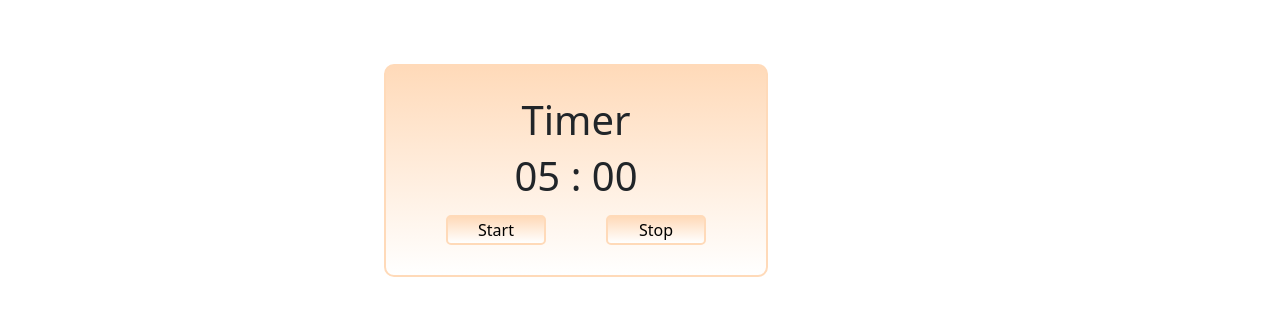
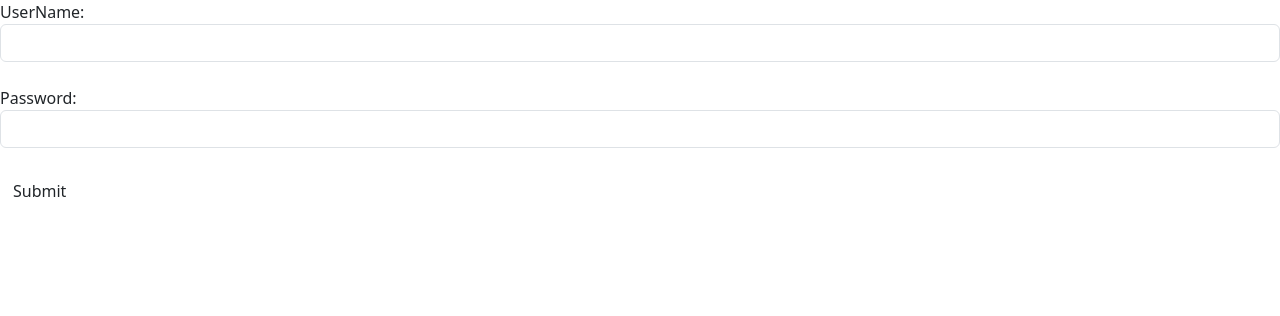
Before and after one commit to Jahnavi-dev/ReactFiles, a React (Create React App) app: page / in a window 1280 px wide. Shown: the top 316 px of the page. Built offline with nearby package versions, Linux system fonts and the light colour scheme.

Commit message:
useRef-Form

```diff
--- a/src/App.js
+++ b/src/App.js
@@ -1,5 +1,6 @@
 import React from "react"
-import TimerUSH from "./Components/functional/Hooks/useStateHooks/TimerUSH/timerUSH"
+import FormComp from "./Components/functional/Hooks/useRefHooks/Forms/form"
+
 
 
 
@@ -9,7 +10,7 @@ const App=()=>{
 
     return(
       <React.Fragment>
-          <TimerUSH/>
+        <FormComp/>
       </React.Fragment>
     )
 }
--- /dev/null
+++ b/src/Components/functional/Hooks/useRefHooks/Forms/form.js
@@ -0,0 +1,45 @@
+import React, { useRef, useState } from "react";
+
+const FormComp=()=>{
+    const UserNameRef=useRef(null)
+    const PasswordRef=useRef(null)
+
+    const [UserNameError, UpdateUserNameError]=useState(false)
+    const [PasswordError, UpdatePasswordError]=useState(false)
+
+    const SubmitAction=(event)=>{
+        event.preventDefault()
+        const UserName=UserNameRef.current.value
+        const Password=PasswordRef.current.value
+
+        if(UserName.length<=3){
+            UpdateUserNameError(true)
+        }else{UpdateUserNameError(false)}
+
+        if(Password.length<=3){
+            UpdatePasswordError(true)
+        }else{UpdatePasswordError(false)}
+
+    }
+    return(
+        <React.Fragment>
+            <form onSubmit={SubmitAction}>
+                <div className="form-group">
+                    <label htmlFor="UserName">UserName:</label>
+                    <input type="text" className="form-control" id="UserName" ref={UserNameRef}/>
+                    {UserNameError && <span style={{color:"red"}}>Please enter more than 3 characters</span>}
+                </div><br/>
+                <div className="form-group">
+                    <label htmlFor="pwd">Password:</label>
+                    <input type="password" className="form-control" id="pwd" ref={PasswordRef}/>
+                    {PasswordError && <span style={{color:"red"}}>Please enter more than 3 characters</span>}
+                </div><br/>
+                <button type="submit" className="btn btn-default">
+                    Submit
+                </button>
+            </form>
+        </React.Fragment>
+    )
+}
+
+export default FormComp;
```
